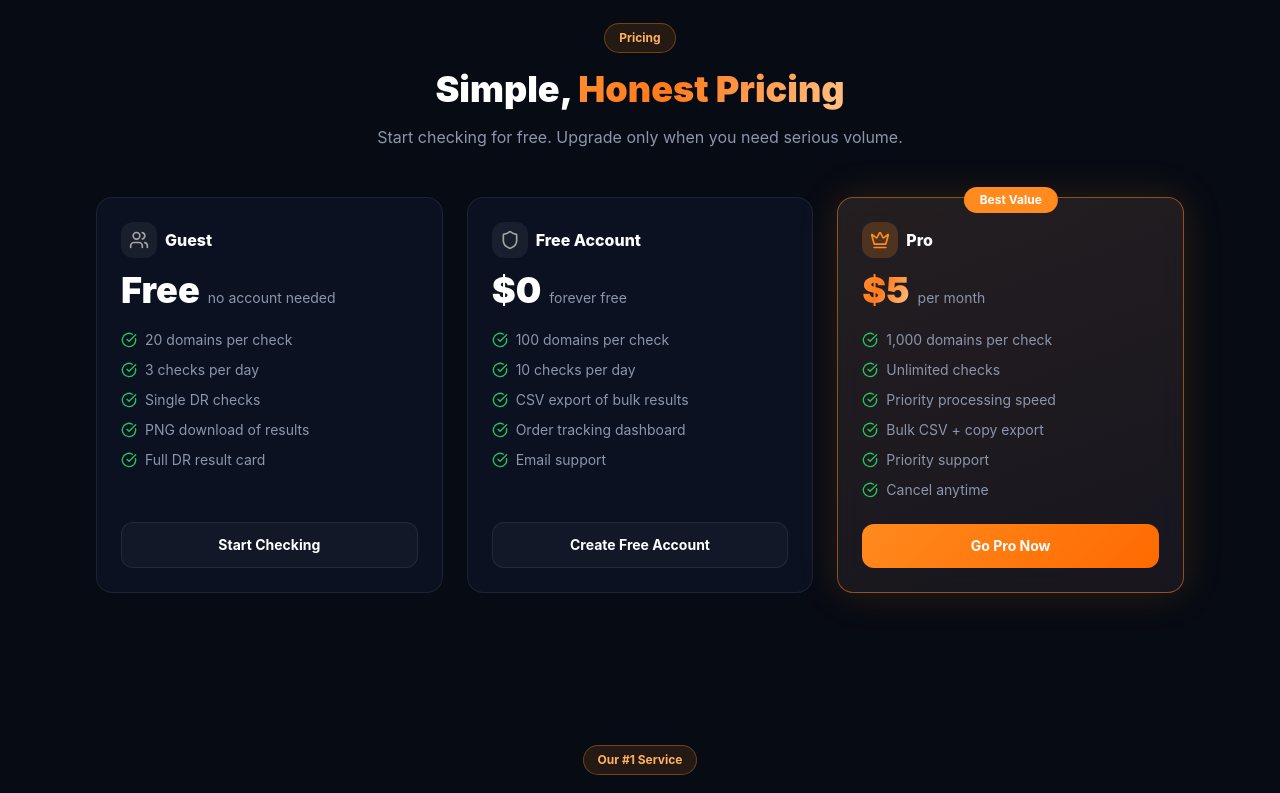
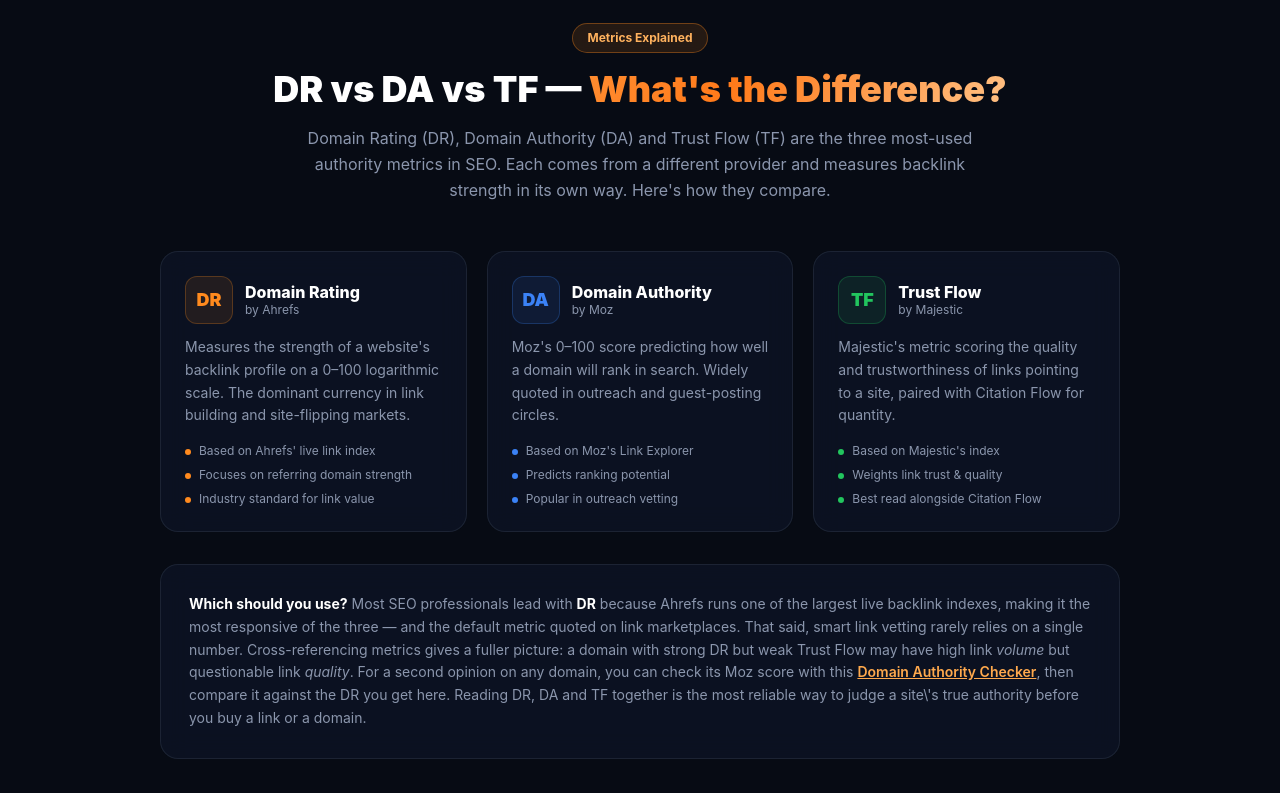
Before and after one commit to drcheckerio/drchecker, a Next.js app: page / in a window 1280 px wide. Shown: the part 800-1593 px from the top of the page. Built offline with nearby package versions, Linux system fonts and the light colour scheme; no server answers.

Commit message:
Add DR vs DA vs TF comparison section after checker, above pricing (with DA checker reference)

```diff
--- a/app/page.tsx
+++ b/app/page.tsx
@@ -228,6 +228,73 @@
               <DRResultCard result={result} domain={cleanDomain(domain)} />
             </div>
           )}
+        </div>
+      </section>
+
+      {/* DA vs DR vs TF COMPARISON */}
+      <section className="section">
+        <div className="max-w-5xl mx-auto px-4 sm:px-6 lg:px-8">
+          <Reveal>
+            <div className="text-center mb-12">
+              <div className="badge-primary mb-4 inline-flex">Metrics Explained</div>
+              <h2 className="text-3xl sm:text-4xl font-black mb-4 text-white">DR vs DA vs TF — <span className="gradient-text">What's the Difference?</span></h2>
+              <p className="text-muted max-w-2xl mx-auto leading-relaxed">
+                Domain Rating (DR), Domain Authority (DA) and Trust Flow (TF) are the three most-used authority metrics in SEO. Each comes from a different provider and measures backlink strength in its own way. Here's how they compare.
+              </p>
+            </div>
+          </Reveal>
+
+          <div className="grid grid-cols-1 md:grid-cols-3 gap-5 mb-8">
+            {[
+              {
+                abbr: 'DR', name: 'Domain Rating', provider: 'by Ahrefs', color: '#FF8A1E',
+                desc: 'Measures the strength of a website\'s backlink profile on a 0–100 logarithmic scale. The dominant currency in link building and site-flipping markets.',
+                points: ['Based on Ahrefs\' live link index', 'Focuses on referring domain strength', 'Industry standard for link value'],
+              },
+              {
+                abbr: 'DA', name: 'Domain Authority', provider: 'by Moz', color: '#3B82F6',
+                desc: 'Moz\'s 0–100 score predicting how well a domain will rank in search. Widely quoted in outreach and guest-posting circles.',
+                points: ['Based on Moz\'s Link Explorer', 'Predicts ranking potential', 'Popular in outreach vetting'],
+              },
+              {
+                abbr: 'TF', name: 'Trust Flow', provider: 'by Majestic', color: '#22C55E',
+                desc: 'Majestic\'s metric scoring the quality and trustworthiness of links pointing to a site, paired with Citation Flow for quantity.',
+                points: ['Based on Majestic\'s index', 'Weights link trust & quality', 'Best read alongside Citation Flow'],
+              },
+            ].map((m, i) => (
+              <Reveal key={m.abbr} delay={i * 90}>
+                <div className="card p-6 h-full">
+                  <div className="flex items-center gap-3 mb-3">
+                    <div className="w-12 h-12 rounded-xl flex items-center justify-center font-black text-lg"
+                      style={{ background: `${m.color}18`, color: m.color, border: `1px solid ${m.color}40` }}>
+                      {m.abbr}
+                    </div>
+                    <div>
+                      <div className="font-extrabold text-white leading-tight">{m.name}</div>
+                      <div className="text-xs text-muted">{m.provider}</div>
+                    </div>
+                  </div>
+                  <p className="text-muted text-sm leading-relaxed mb-4">{m.desc}</p>
+                  <ul className="space-y-2">
+                    {m.points.map((p) => (
+                      <li key={p} className="flex items-start gap-2 text-xs text-muted">
+                        <span className="w-1.5 h-1.5 rounded-full flex-shrink-0 mt-1.5" style={{ background: m.color }}></span>
+                        {p}
+                      </li>
+                    ))}
+                  </ul>
+                </div>
+              </Reveal>
+            ))}
+          </div>
+
+          <Reveal delay={200}>
+            <div className="card p-6 sm:p-7">
+              <p className="text-muted text-sm leading-relaxed">
+                <strong className="text-white">Which should you use?</strong> Most SEO professionals lead with <strong className="text-white">DR</strong> because Ahrefs runs one of the largest live backlink indexes, making it the most responsive of the three — and the default metric quoted on link marketplaces. That said, smart link vetting rarely relies on a single number. Cross-referencing metrics gives a fuller picture: a domain with strong DR but weak Trust Flow may have high link <em>volume</em> but questionable link <em>quality</em>. For a second opinion on any domain, you can check its Moz score with this <a href="https://dachecker.io/domain-authority-checker" target="_blank" rel="noopener" className="font-semibold underline" style={{ color: '#FFA94D' }}>Domain Authority Checker</a>, then compare it against the DR you get here. Reading DR, DA and TF together is the most reliable way to judge a site\'s true authority before you buy a link or a domain.
+              </p>
+            </div>
+          </Reveal>
         </div>
       </section>
 
```
